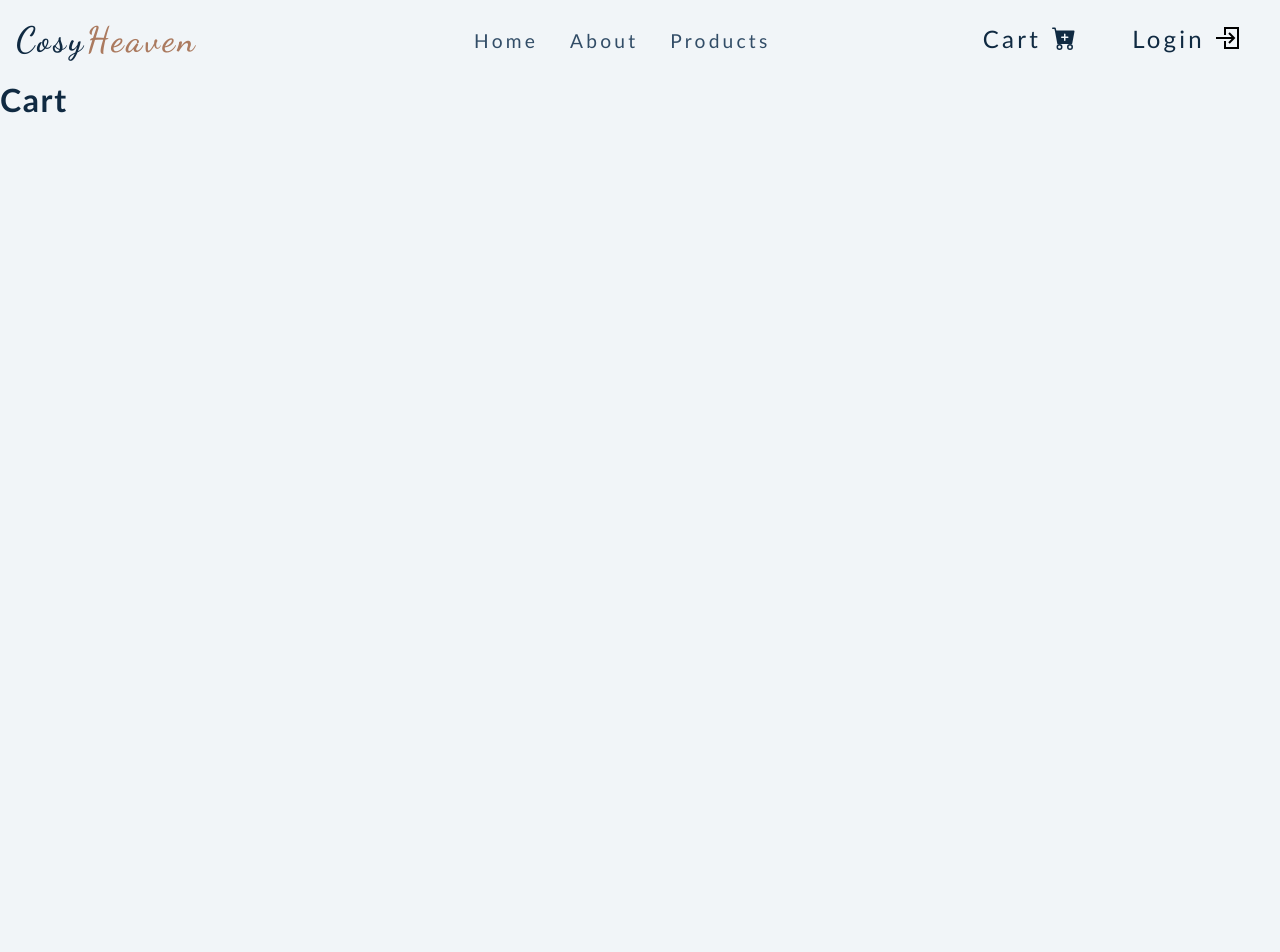
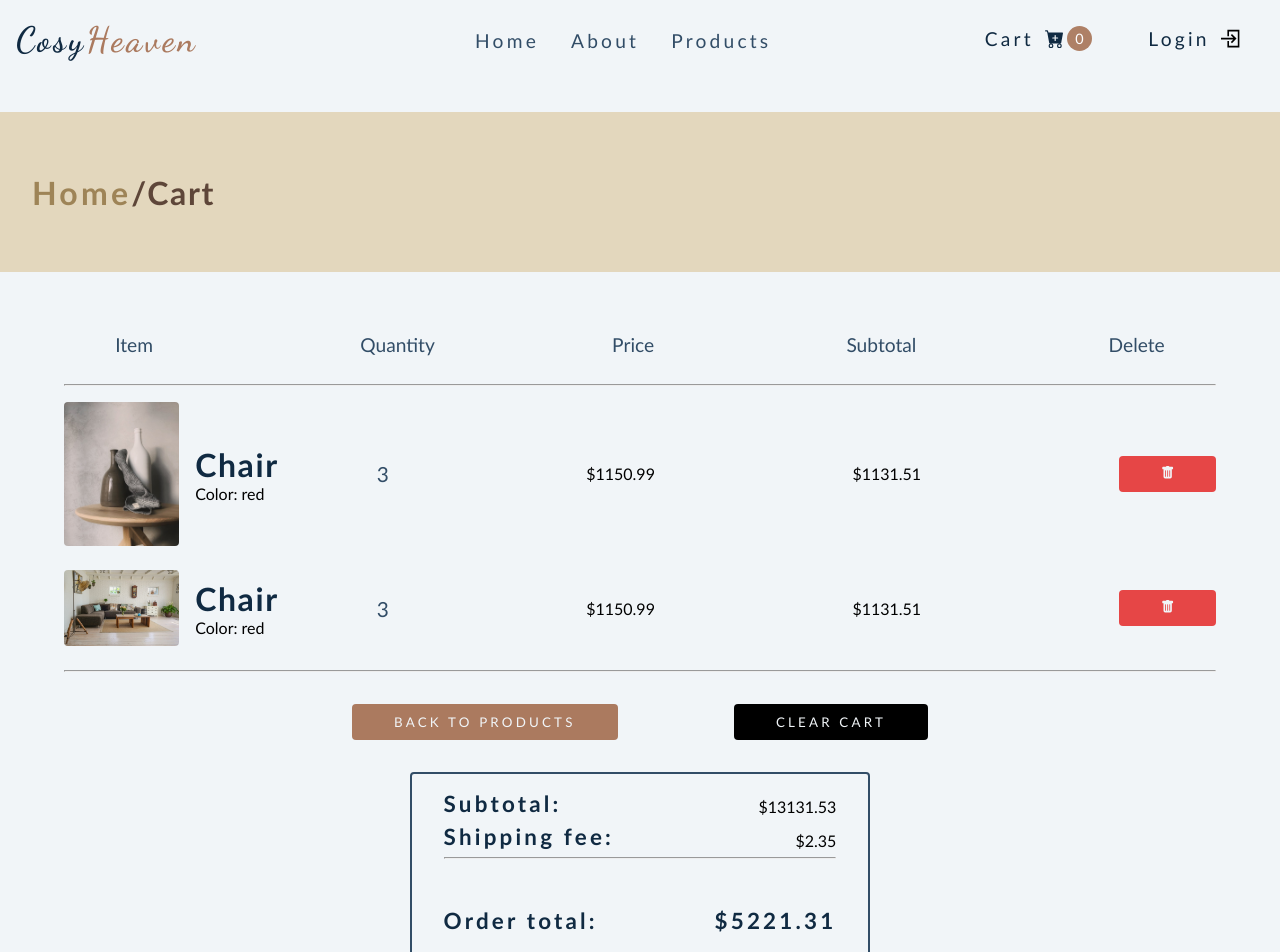
Before and after one commit to StasRechimciuc/Cosy-Heaven, a React (Create React App) app: page /Cart in a window 1280 px wide. Shown: the top 952 px of the page. Before the commit the page ends 800 px from the top, so only its background shows below. Built offline with nearby package versions, Linux system fonts and the light colour scheme.

Commit message:
added-static-cart

```diff
--- a/src/components/Cart/Cart.css
+++ b/src/components/Cart/Cart.css
@@ -0,0 +1,122 @@
+.cart-container{
+    width: 90vw;
+    margin: 0 auto;
+    display: flex;
+    flex-direction: column;
+    justify-content: space-between;
+    gap: 1rem;
+}
+.cart-items{
+    display: flex;
+    flex-direction: column;
+    justify-content: space-between;
+}
+.cart-header{
+    display: flex;
+    align-items: center;
+    justify-content: space-between;
+    height: 10vh;
+    padding: 0 3.2rem;
+    font-size: 1.2rem;
+    color: var(--sec-color);
+}
+.cart-header p:nth-child(2){
+    transform: translateX(15px);
+}
+.cart-line{
+    color: var(--sec-color);
+    margin: 0 auto 1rem auto;
+    width: 100%;
+}
+.cart-products{
+    display: flex;
+    flex-direction: column;
+    gap: 1.5rem;
+}
+.cart-product{
+    display: flex;
+    align-items: center;
+    justify-content: space-between;
+}
+.cart-products__main{
+    display: flex;
+    align-items: center;
+    width: 10%;
+    gap: 1rem;
+}
+.cart-img{
+    width: 100%;
+}
+.cart-quantity{
+    display: flex;
+    align-items: center;
+    justify-content: space-between;
+    gap: .5rem;
+}
+.cart-quantity p{
+    font-size: 1.3rem;
+    color: var(--sec-color);
+}
+.quantity-btn{
+    background: transparent;
+    font-size: 1.2rem;
+    color: var(--sec-color);
+    border: none;
+    display: flex;
+    align-items: center;
+}
+
+.cart-delete{
+    background-color: rgb(230, 70, 70);
+}
+
+.cart-buttons{
+    display: flex;
+    align-items: center;
+    justify-content: space-between;
+    width: 50%;
+    margin: 0 auto;
+}
+.clear-cart{
+    background-color: #000;
+}
+.clear-cart:hover{
+    border: 1px solid #000;
+    color: #000;
+    background: transparent;
+}
+
+.cart-buttons a:hover{
+    border-bottom: 0;
+}
+
+.cart-checkout{
+    width: 100%;
+    margin: 1rem auto;
+    display: flex;
+    align-items: center;
+    justify-content: space-between;
+    flex-direction: column;
+    gap: 1rem;
+}
+.cart-checkout__info{
+    border: 2px solid var(--sec-color);
+    border-radius: var(--border);
+    width: 40%;
+    display: flex;
+    flex-direction: column;
+    gap: 2rem;
+    padding: 1rem 2rem;
+}
+.cart-checkout h2{
+    font-size: 1.4rem!important;
+    margin-bottom: .4rem;
+    letter-spacing: var(--spacing);
+}
+.checkout-top__subtotal,
+.checkout-top__fee,
+.checkout-total{
+    display: flex;
+    align-items: center;
+    justify-content: space-between;
+}
--- a/src/components/Cart/Cart.jsx
+++ b/src/components/Cart/Cart.jsx
@@ -1,8 +1,99 @@
-import React from 'react'
+import React,{ useState } from 'react'
+import { Link } from 'react-router-dom'
+import { useGlobalContext } from '../../context'
 
+import prod1 from '../../assets/product-18.jpeg'
+import prod2 from '../../assets/product-17.jpeg'
+
+import { BsFillTrashFill } from 'react-icons/bs'
 const Cart = () => {
+
+const {
+
+} = useGlobalContext()
+
   return (
-    <h2>Cart</h2>
+    <section className="cart">
+      <div className="location">
+        <h1><Link to='/Home'>Home</Link>/Cart</h1>
+      </div>
+
+      <div className="cart-container">
+        <main className="cart-items">
+          <div className="cart-header">
+            <p>Item</p>
+            <p>Quantity</p>
+            <p>Price</p>
+            <p>Subtotal</p>
+            <p>Delete</p>
+          </div>
+          <hr className='cart-line'/>
+          <div className="cart-products">
+
+            <article className="cart-product">
+            <div className="cart-products__main">
+              <img src={prod1} alt="product1" className='cart-img'/>
+              <div className="products-cart__info">
+                <h3 className="products-cart__h3">Chair</h3>
+                <p>Color: red</p>
+              </div>
+            </div>
+            <div className="cart-quantity">
+              <p>3</p>
+            </div>
+            <div className="cart-price"><p>$1150.99</p></div>
+            <div className="cart-subtotal"><p>$1131.51</p></div>
+            <button className='btn cart-delete'><BsFillTrashFill /></button>
+            </article>
+
+            <article className="cart-product">
+            <div className="cart-products__main">
+              <img src={prod2} alt="product1" className='cart-img'/>
+              <div className="products-cart__info">
+                <h3 className="products-cart__h3">Chair</h3>
+                <p>Color: red</p>
+              </div>
+            </div>
+            <div className="cart-quantity">
+              <p>3</p>
+            </div>
+            <div className="cart-price"><p>$1150.99</p></div>
+            <div className="cart-subtotal"><p>$1131.51</p></div>
+            <button className='btn cart-delete'><BsFillTrashFill /></button>
+            </article>
+
+          <hr className='cart-line '/>
+          </div>
+
+        </main>
+        <div className="cart-buttons">
+          <Link to='/Products'><button className="btn">Back to Products</button></Link>
+          <button className="btn clear-cart">Clear Cart</button>
+        </div>
+        <div className="cart-checkout">
+          <div className="cart-checkout__info">
+            <div className="checkout-top">
+              <div className="checkout-top__subtotal">
+                <h2>Subtotal:</h2>
+                <p>$13131.53</p>
+
+              </div>
+              <div className="checkout-top__fee">
+                <h2>Shipping fee:</h2>
+                <p>$2.35</p>
+              </div>
+              <hr className='cart-line'/>
+            </div>
+            <div className="checkout-total">
+              <h2>Order total:</h2>
+              <h2>$5221.31</h2>
+            </div>
+          </div>
+          <button className="btn login-btn">login</button>
+        </div>
+      </div>
+
+    </section>
   )
 }
 
--- a/src/components/Navbar/Navbar.jsx
+++ b/src/components/Navbar/Navbar.jsx
@@ -13,7 +13,7 @@ import HamburgerMenu from '../Hamburger/Hamburger'
 
 const Navbar = () => {
 
-const { windowWidth } = useGlobalContext()
+const { windowWidth,cart } = useGlobalContext()
 
 
 
@@ -35,11 +35,12 @@ const { windowWidth } = useGlobalContext()
             </ul>
             <div className="header__right">
                 <div className='header__right-cart'>
-                    <a className='header__right-text'>Cart</a>
+                    <Link to='/Cart' className='header__right-text header__right-cart'>Cart</Link>
                     <BsCartPlusFill className='header__icon'/>
+                    <span className="cart-counter">{cart.length}</span>
                 </div>
                 <div className="header__right-login">
-                    <a className='header__right-text'>Login</a>
+                    <Link to='/Login' className='header__right-text'>Login</Link>
                     <GrLogin className='header__icon'/>
                 </div>
             </div>
--- a/src/components/Navbar/navbar.css
+++ b/src/components/Navbar/navbar.css
@@ -29,14 +29,29 @@
     align-items: center;
     gap: .2rem;
     color: var(--sec-color-variant);
+    font-size: 1.2rem!important;
 }
 .header__right-text{
     transition:var(--transition);
     color: var(--sec-color-variant);
+    position: relative;
 }
 .header__right-text:hover{
     border-bottom: none;
-    transform: translateX(-2px);
+    transform: translateY(-2px);
+}
+.cart-counter{
+    min-width: 25px;
+    min-height: 25px;
+    background: var(--main-color);
+    display: flex;
+    align-items: center;
+    justify-content: center;
+    opacity: .95;
+    color: #fff;
+    border-radius: 50%;
+    font-size: .9rem;
+    letter-spacing: .05rem;
 }
 .header__left-title,
 .header__left-span{
--- a/src/components/images.js
+++ b/src/components/images.js
@@ -201,6 +201,4 @@ const images = [
 ]
 
 
-const office = []
-
 export default images
--- a/src/context.jsx
+++ b/src/context.jsx
@@ -123,6 +123,9 @@ if(selectedOption === 'price-lowest') {
     setExtraImage(target.src)
   }
 
+
+  /* ============ Cart =============== */
+  const cart = []
   return (
         <AppContext.Provider value={{
       log,
@@ -160,7 +163,10 @@ if(selectedOption === 'price-lowest') {
       setCount,
 
       extraImage,
-      handleExtraImage
+      handleExtraImage,
+
+      cart,
+
           }}>
             {children}
         </AppContext.Provider>
```
